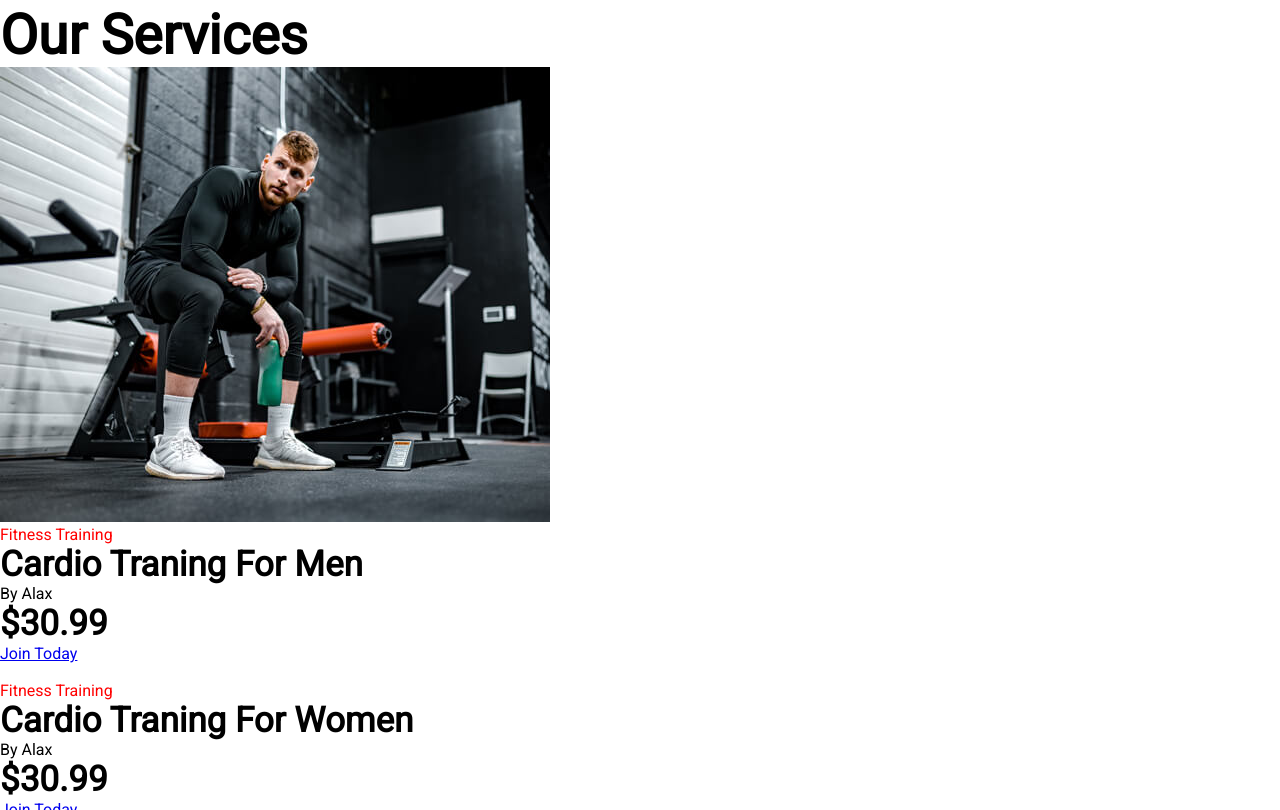
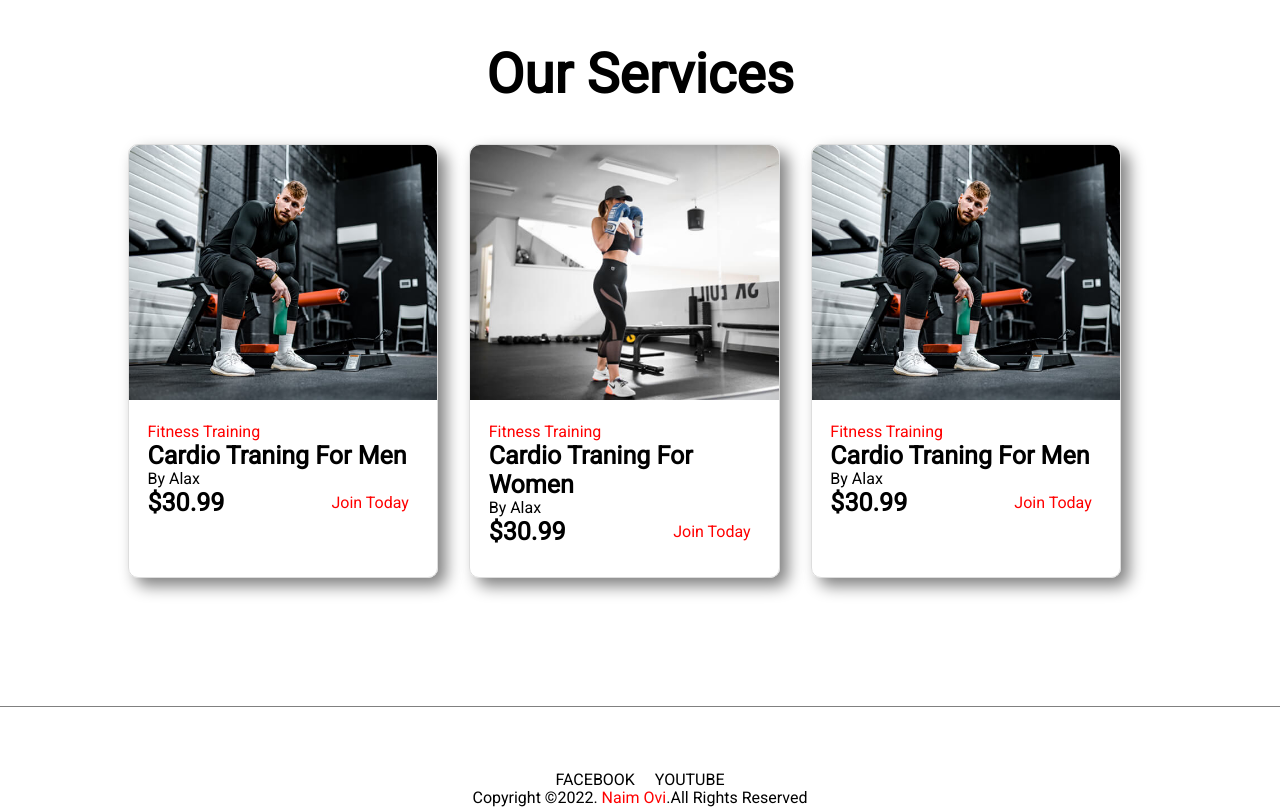
Before and after one commit to naimuddoulaOvi/fitness-power, a plain HTML site: page index.html in a window 1280 px wide. Shown: the part 2210-3020 px from the top of the page. Drawn offline with Linux system fonts and the light colour scheme.

Commit message:
service and footer area style added

```diff
--- a/index.html
+++ b/index.html
@@ -132,39 +132,45 @@
         <section class="our-services">
             <h2>Our Services</h2>
             <div class="our-services-area">
-                <div class="service-area-1">
+                <div>
                     <img src="img/service1.jpg" alt="" />
+                    <div class="service-text">
                         <p class="red">Fitness Training</p>
-                    <h3>Cardio Traning For Men</h3>
+                        <h4>Cardio Traning For Men</h4>
                         <p>By Alax</p>
-                    <h3>$30.99</h3>
                         <a href="#">Join Today</a>
+                        <h4>$30.99</h4>
                     </div>
-                <div class="service-area-2">
-                    <img src="img/service2.jpg" alt="" />
+                </div>
+                <div>
+                    <img src="img/services2.jpg" alt="" />
+                    <div class="service-text">
                         <p class="red">Fitness Training</p>
-                    <h3>Cardio Traning For Women</h3>
+                        <h4>Cardio Traning For Women</h4>
                         <p>By Alax</p>
-                    <h3>$30.99</h3>
                         <a href="#">Join Today</a>
+                        <h4>$30.99</h4>
                     </div>
-                <div class="service-area-3">
+                </div>
+                <div>
                     <img src="img/service1.jpg" alt="" />
+                    <div class="service-text">
                         <p class="red">Fitness Training</p>
-                    <h3>Cardio Traning For Men</h3>
+                        <h4>Cardio Traning For Men</h4>
                         <p>By Alax</p>
-                    <h3>$30.99</h3>
                         <a href="#">Join Today</a>
+                        <h4>$30.99</h4>
+                    </div>
                 </div>
             </div>
         </section>
 
         <footer>
-            <p>
-                <a href="#">Facebook</a>
+            <p class="social">
+                <a href="#">Facebook</a> &nbsp;&nbsp;&nbsp;
                 <a href="#">Youtube</a>
             </p>
-            <p>
+            <p class="copyright">
                 Copyright ©2022. <a href="naimovi.com">Naim Ovi</a>.All Rights
                 Reserved
             </p>
--- a/style.css
+++ b/style.css
@@ -105,7 +105,8 @@ nav li a {
 
 /* Features Section */
 .features h2,
-.about-us h2 {
+.about-us h2,
+.our-services h2 {
     text-align: center;
     padding: 3% 0;
 }
@@ -192,3 +193,52 @@ nav li a {
     background-color: blue;
     color: white;
 }
+/* Our Services Section */
+.our-services {
+    border-bottom: 1px solid gray;
+}
+.our-services-area {
+    display: flex;
+    padding: 0 10%;
+    margin-bottom: 10%;
+}
+.our-services-area img {
+    width: 100%;
+}
+.our-services-area > div {
+    margin-right: 3%;
+    box-shadow: 8px 8px 16px gray;
+    border-radius: 10px;
+    border: 1px solid #ddd;
+}
+.our-services-area div img {
+    border-radius: 10px 10px 0 0;
+}
+.service-text {
+    padding: 6% 6% 10%;
+}
+.service-text a {
+    float: right;
+    padding: 5px 10px 0 0;
+    color: red;
+    text-decoration: none;
+}
+
+/* Footer section */
+footer {
+    text-align: center;
+    padding: 5%;
+}
+footer .social a {
+    text-decoration: none;
+    text-transform: uppercase;
+    color: #000;
+}
+footer .social a:hover {
+    color: red;
+    text-decoration: underline;
+}
+footer .copyright a {
+    color: red;
+    text-decoration: none;
+}
```
Lines whose indentation alone changed are shown as unchanged.
